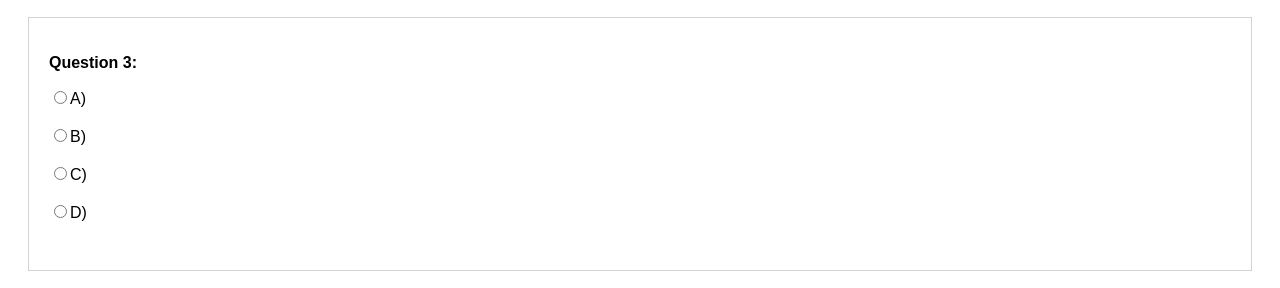
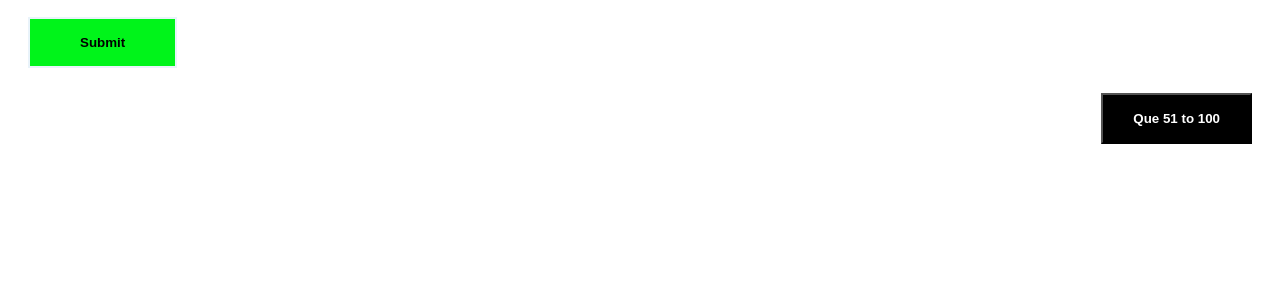
Before and after one commit to rohitjha424/ExamTool, a plain HTML site: page index.html in a window 1280 px wide. Shown: the part 9651-9939 px from the top of the page. After the commit the page ends 9805 px from the top, so only its background shows below. Drawn offline with Linux system fonts and the light colour scheme.

```diff
--- a/index.html
+++ b/index.html
@@ -376,7 +376,7 @@
             <input type="radio" name="question3" value="D">D) Reference the monitoring pod in a cluster initializer at the GKE cluster creation time<br><br>
             <div class="result"></div>
           </div>
-          <div class="question-container">
+          <!-- <div class="question-container">
             <b><p>Question 3: </p> </b>
             <input type="radio" name="question3" value="A">A) <br><br>
             <input type="radio" name="question3" value="B">B) <br><br>
@@ -463,7 +463,7 @@
             <input type="radio" name="question3" value="C">C) <br><br>
             <input type="radio" name="question3" value="D">D) <br><br>
             <div class="result"></div>
-          </div>
+          </div> -->
 
 
         <input style="cursor: pointer;" class="submit-btn" type="submit" value="Submit">
```
